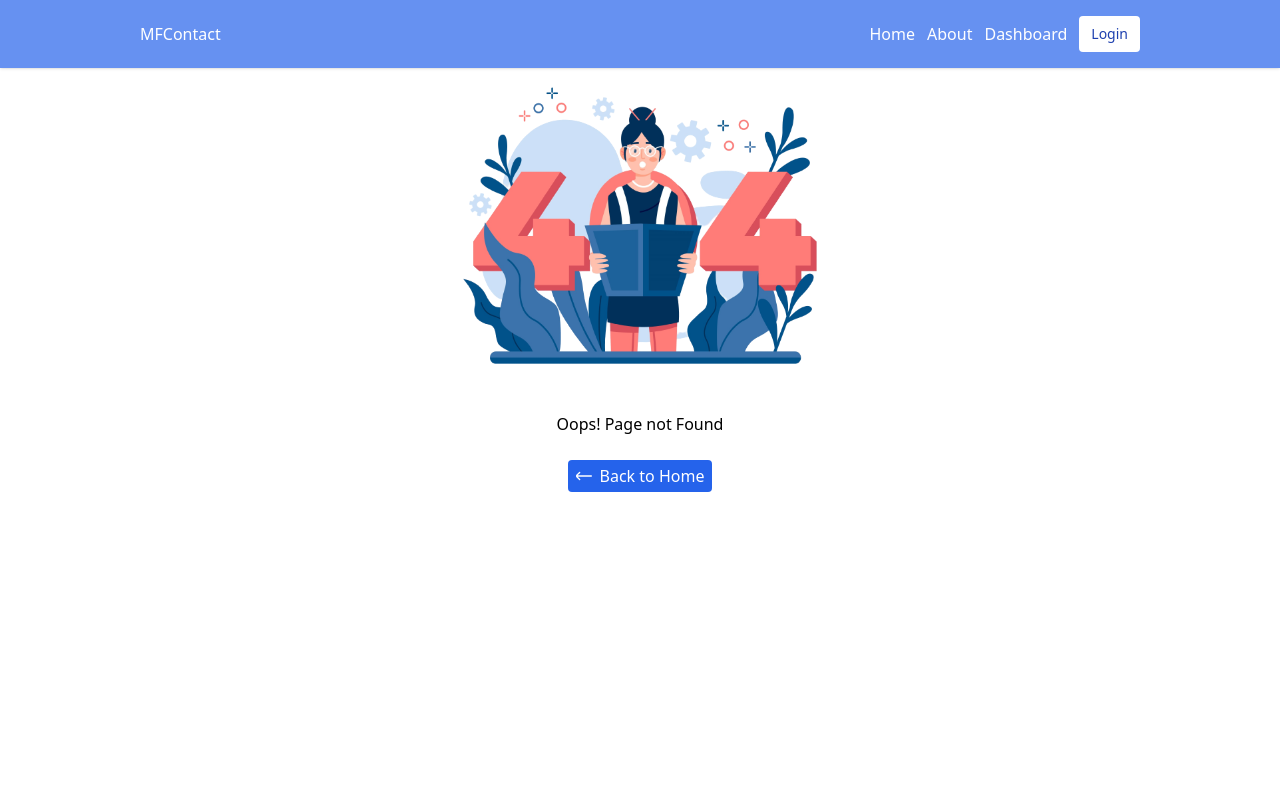
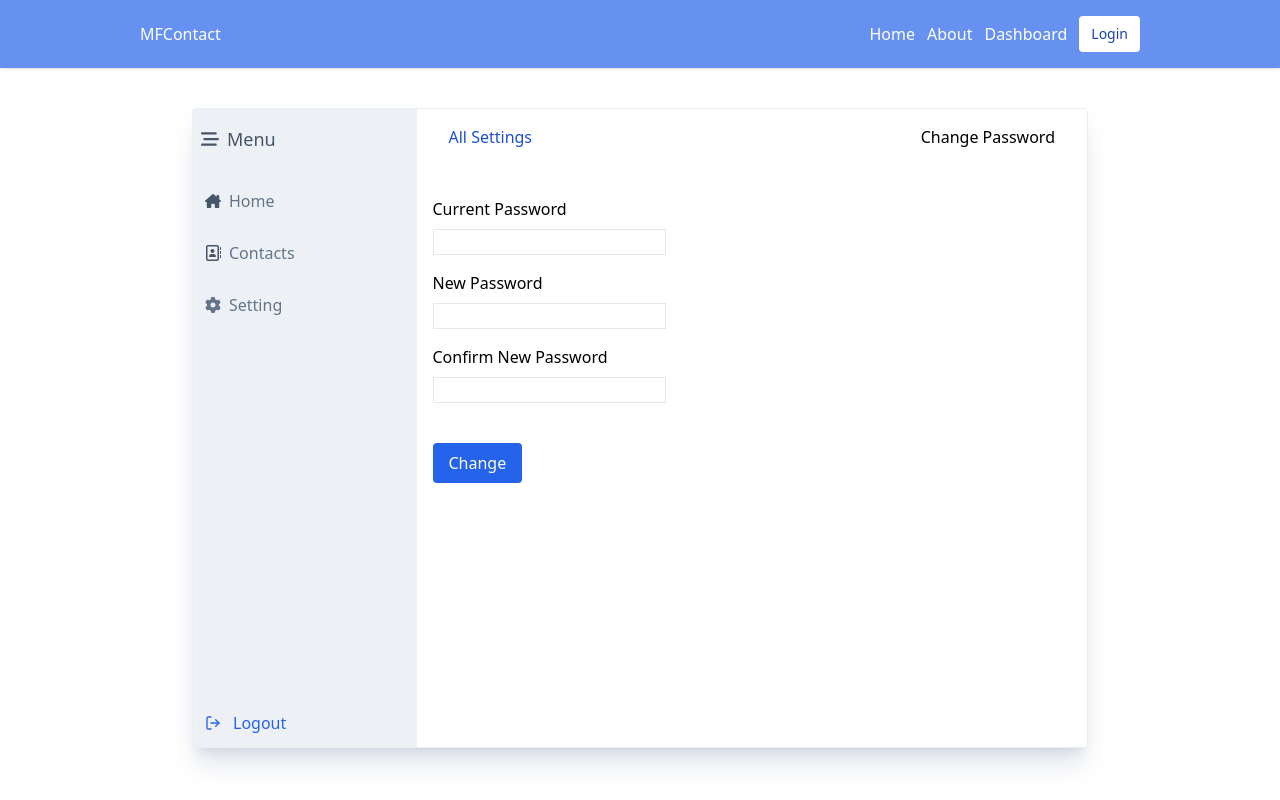
Before and after one commit to farhanswitch/mern-contact-react, a React (Vite) app: page /dashboard/setting/security/editpassword in a window 1280 px wide. Before the commit this address had no page. Built offline with nearby package versions, Linux system fonts and the light colour scheme.

Commit message:
add dashboard setting page and dashboard edit password -  ui only

```diff
--- a/src/components/DashboardLayout.jsx
+++ b/src/components/DashboardLayout.jsx
@@ -6,6 +6,7 @@ import { useNavigate } from "react-router-dom";
 
 import Layout from "./Layout";
 import ModalConfirm from "./ModalConfirm";
+import GearIcon from "../icons/Gear";
 
 axios.defaults.withCredentials = true;
 
@@ -134,6 +135,16 @@ const DashboardLayout = (props) => {
                 <span className={`${isOpen ? "block" : "hidden"}`}>Users</span>
               </Link>
             </li>
+            <li>
+              {" "}
+              <Link
+                to={"/dashboard/setting"}
+                className="w-full flex gap-2 items-center hover:bg-white/60 px-1 py-1 mb-3"
+              >
+                <GearIcon width={16} />
+                <span>Setting</span>
+              </Link>
+            </li>
             <li className="absolute bottom-2 left-1 w-full">
               <button
                 onClick={() => setShowModal(true)}
--- /dev/null
+++ b/src/icons/Gear.jsx
@@ -0,0 +1,17 @@
+import React from "react";
+
+const GearIcon = ({ width, height }) => {
+  return (
+    <svg
+      xmlns="http://www.w3.org/2000/svg"
+      fill="currentColor"
+      width={width}
+      height={height}
+      viewBox="0 0 512 512"
+    >
+      <path d="M495.9 166.6C499.2 175.2 496.4 184.9 489.6 191.2L446.3 230.6C447.4 238.9 448 247.4 448 256C448 264.6 447.4 273.1 446.3 281.4L489.6 320.8C496.4 327.1 499.2 336.8 495.9 345.4C491.5 357.3 486.2 368.8 480.2 379.7L475.5 387.8C468.9 398.8 461.5 409.2 453.4 419.1C447.4 426.2 437.7 428.7 428.9 425.9L373.2 408.1C359.8 418.4 344.1 427 329.2 433.6L316.7 490.7C314.7 499.7 307.7 506.1 298.5 508.5C284.7 510.8 270.5 512 255.1 512C241.5 512 227.3 510.8 213.5 508.5C204.3 506.1 197.3 499.7 195.3 490.7L182.8 433.6C167 427 152.2 418.4 138.8 408.1L83.14 425.9C74.3 428.7 64.55 426.2 58.63 419.1C50.52 409.2 43.12 398.8 36.52 387.8L31.84 379.7C25.77 368.8 20.49 357.3 16.06 345.4C12.82 336.8 15.55 327.1 22.41 320.8L65.67 281.4C64.57 273.1 64 264.6 64 256C64 247.4 64.57 238.9 65.67 230.6L22.41 191.2C15.55 184.9 12.82 175.3 16.06 166.6C20.49 154.7 25.78 143.2 31.84 132.3L36.51 124.2C43.12 113.2 50.52 102.8 58.63 92.95C64.55 85.8 74.3 83.32 83.14 86.14L138.8 103.9C152.2 93.56 167 84.96 182.8 78.43L195.3 21.33C197.3 12.25 204.3 5.04 213.5 3.51C227.3 1.201 241.5 0 256 0C270.5 0 284.7 1.201 298.5 3.51C307.7 5.04 314.7 12.25 316.7 21.33L329.2 78.43C344.1 84.96 359.8 93.56 373.2 103.9L428.9 86.14C437.7 83.32 447.4 85.8 453.4 92.95C461.5 102.8 468.9 113.2 475.5 124.2L480.2 132.3C486.2 143.2 491.5 154.7 495.9 166.6V166.6zM256 336C300.2 336 336 300.2 336 255.1C336 211.8 300.2 175.1 256 175.1C211.8 175.1 176 211.8 176 255.1C176 300.2 211.8 336 256 336z" />
+    </svg>
+  );
+};
+
+export default GearIcon;
--- a/src/main.jsx
+++ b/src/main.jsx
@@ -13,6 +13,8 @@ import DashboardContactEdit from "./pages/DashboardContactEdit";
 import DashboardContactAdd from "./pages/DashboardContactAdd";
 import DashboardUsersPage from "./pages/DashboardUsers";
 import DashboardUserEdit from "./pages/DashboardUsersEdit";
+import DashboardSettingPage from "./pages/DashboardSetting";
+import DashboardSecurityEditPassword from "./pages/DashboardSecurityEditPassword";
 import NotFound from "./pages/NotFound";
 
 ReactDOM.render(
@@ -39,6 +41,11 @@ ReactDOM.render(
         />
         <Route path="/dashboard/users" element={<DashboardUsersPage />} />
         <Route path="/dashboard/users/:id" element={<DashboardUserEdit />} />
+        <Route path="/dashboard/setting" element={<DashboardSettingPage />} />
+        <Route
+          path="/dashboard/setting/security/editpassword"
+          element={<DashboardSecurityEditPassword />}
+        />
         <Route path="*" element={<NotFound />} />
       </Routes>
     </BrowserRouter>
--- a/src/pages/DashboardContactEdit.jsx
+++ b/src/pages/DashboardContactEdit.jsx
@@ -43,7 +43,7 @@ const DashboardContactEdit = () => {
   return (
     <div className={`${isReady ? "block" : "hidden"}`}>
       <DashboardLayout pageTitle="Edit Contact" role={role}>
-        {result?.msg ? (
+        {result?.statusMsg ? (
           <ModalNotif
             showModal={showModal}
             setShowModal={setShowModal}
--- /dev/null
+++ b/src/pages/DashboardSecurityEditPassword.jsx
@@ -0,0 +1,79 @@
+import React, { useState } from "react";
+import { Link } from "react-router-dom";
+
+import DashboardLayout from "../components/DashboardLayout";
+
+const DashboardSecurityEditPassword = () => {
+  const [oldPassword, setOldPassword] = useState("");
+  const [newPassword, setNewPassword] = useState("");
+  const [confirmNewPassword, setConfirmNewPassword] = useState("");
+
+  const handleSubmit = (e) => {
+    e.preventDefault();
+    console.log(oldPassword, newPassword, confirmNewPassword);
+  };
+  return (
+    <DashboardLayout pageTitle="Change Password">
+      <header className="w-full mt-4 mb-8 px-8 flex items-center justify-between">
+        <Link className="text-blue-700" to="/dashboard/contacts">
+          All Settings
+        </Link>
+        <h2 className="text-md">Change Password</h2>
+      </header>
+      <main className="px-4 mt-4">
+        <form onSubmit={(e) => handleSubmit(e)}>
+          <div className="form-element mb-4">
+            <label htmlFor="curr-pass">Current Password</label>
+            <input
+              type="password"
+              name="curr-pass"
+              id="curr-pass"
+              className="border block mt-2"
+              required
+              value={oldPassword}
+              onChange={(e) => {
+                setOldPassword(e.target.value);
+              }}
+            />
+          </div>
+          <div className="form-element mb-4">
+            <label htmlFor="new-pass">New Password</label>
+            <input
+              type="password"
+              name="new-pass"
+              id="new-pass"
+              className="border block mt-2"
+              required
+              value={newPassword}
+              onChange={(e) => {
+                setNewPassword(e.target.value);
+              }}
+            />
+          </div>
+          <div className="form-element mb-4">
+            <label htmlFor="conf-new-pass">Confirm New Password</label>
+            <input
+              type="password"
+              name="conf-new-pass"
+              id="conf-new-pass"
+              className="border block mt-2"
+              required
+              value={confirmNewPassword}
+              onChange={(e) => {
+                setConfirmNewPassword(e.target.value);
+              }}
+            />
+          </div>
+          <button
+            type="submit"
+            className="bg-blue-600 text-white px-4 py-2 rounded mt-6"
+          >
+            Change
+          </button>
+        </form>
+      </main>
+    </DashboardLayout>
+  );
+};
+
+export default DashboardSecurityEditPassword;
--- /dev/null
+++ b/src/pages/DashboardSetting.jsx
@@ -0,0 +1,25 @@
+import React from "react";
+import { Link } from "react-router-dom";
+
+import DashboardLayout from "../components/DashboardLayout";
+
+const DashboardSettingPage = () => {
+  return (
+    <DashboardLayout pageTitle="Dashboard Settings">
+      <header className="w-full mt-4 mb-8 px-8">
+        <h2 className="text-md text-right ">Account Setting</h2>
+      </header>
+      <main className="mt-6 px-4">
+        <h3 className="text-slate-800">Security</h3>
+        <Link
+          className="text-blue-700 mt-2 text-sm"
+          to="/dashboard/setting/security/editpassword"
+        >
+          Change password
+        </Link>
+      </main>
+    </DashboardLayout>
+  );
+};
+
+export default DashboardSettingPage;
--- a/src/styles/style.css
+++ b/src/styles/style.css
@@ -714,6 +714,10 @@ video {
   margin-right: 0.5rem;
 }
 
+.mt-2 {
+  margin-top: 0.5rem;
+}
+
 .block {
   display: block;
 }
@@ -752,14 +756,6 @@ video {
 
 .h-\[320px\] {
   height: 320px;
-}
-
-.max-h-\[75vh\] {
-  max-height: 75vh;
-}
-
-.max-h-\[78vh\] {
-  max-height: 78vh;
 }
 
 .max-h-\[79vh\] {
@@ -818,10 +814,6 @@ video {
 
 .w-\[300px\] {
   width: 300px;
-}
-
-.w-\[8em\] {
-  width: 8em;
 }
 
 .min-w-\[600px\] {
@@ -1060,12 +1052,12 @@ video {
   padding: 1rem;
 }
 
+.p-2 {
+  padding: 0.5rem;
+}
+
 .p-1 {
   padding: 0.25rem;
-}
-
-.p-2 {
-  padding: 0.5rem;
 }
 
 .px-8 {
@@ -1136,6 +1128,10 @@ video {
 
 .text-center {
   text-align: center;
+}
+
+.text-right {
+  text-align: right;
 }
 
 .text-sm {
```
